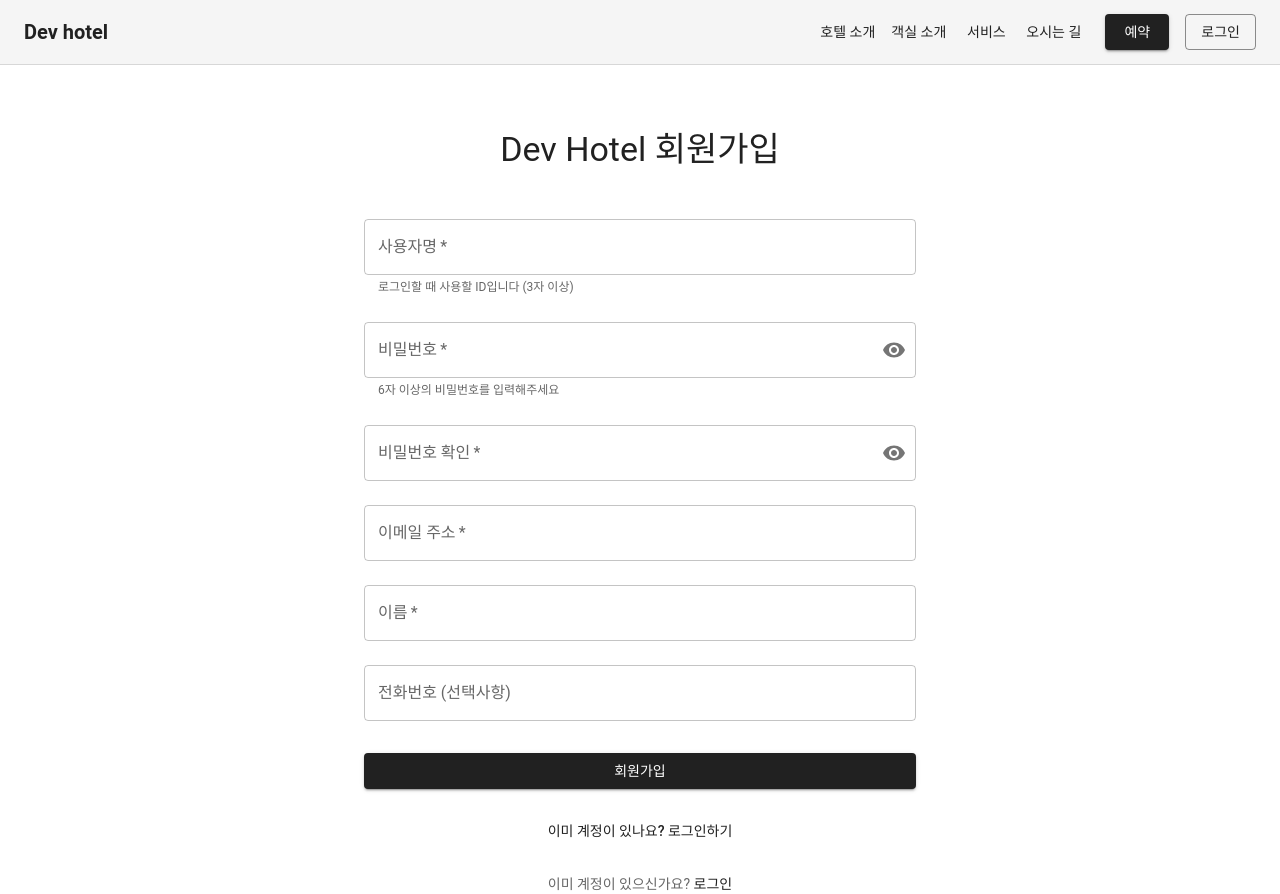
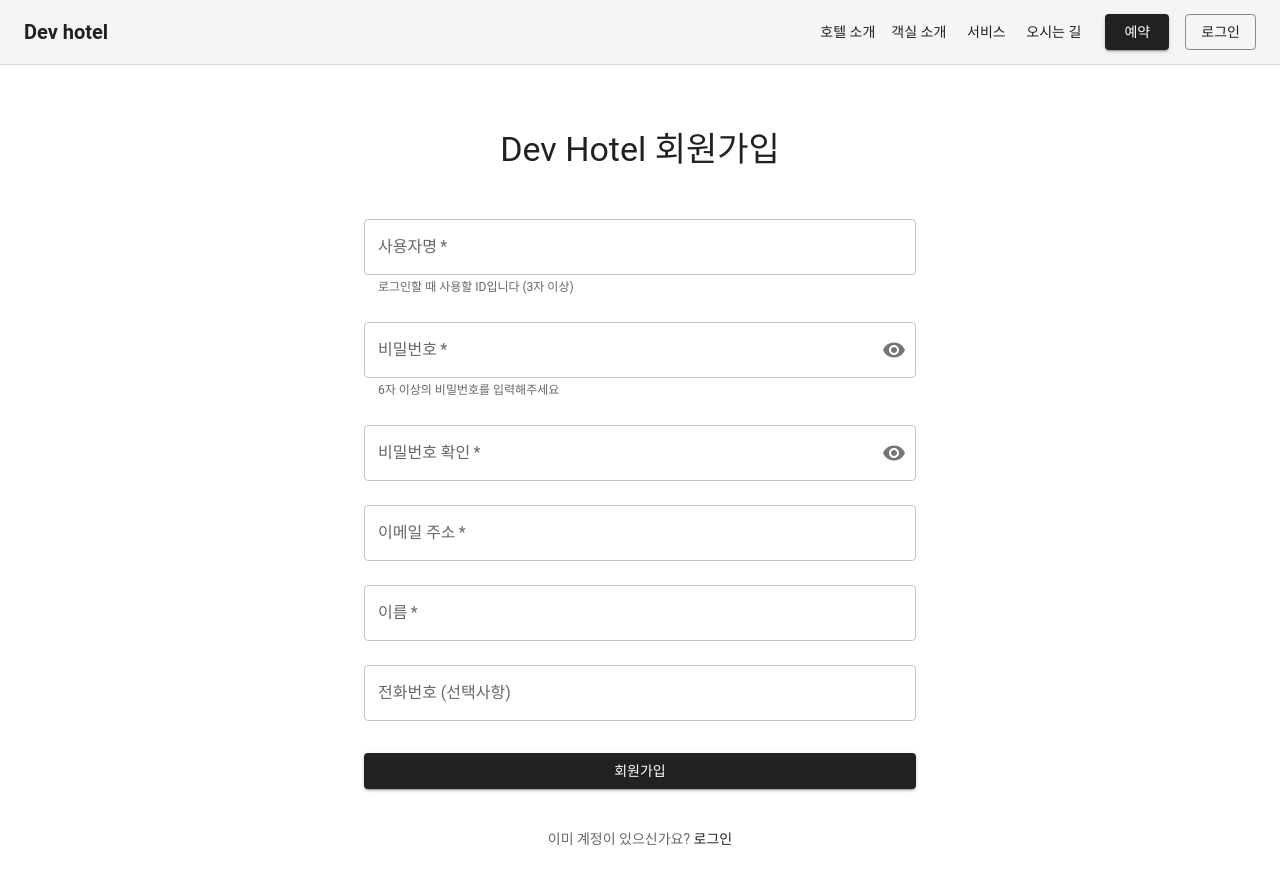
Before and after one commit to seoyundeok224/hotel-web-page-Team-project, a React (Vite) app in the folder devGuest/guest-front/: page /register in a window 1280 px wide. After the commit the page ends 849 px from the top, so only its background shows below. Built offline with nearby package versions, Linux system fonts and the light colour scheme.

Commit message:
ui수정

```diff
--- a/devGuest/guest-front/src/components/RegisterForm.jsx
+++ b/devGuest/guest-front/src/components/RegisterForm.jsx
@@ -346,16 +346,6 @@ const RegisterForm = ({ onSuccess, onSwitchToLogin }) => {
       >
         {loading ? '회원가입 중...' : '회원가입'}
       </Button>
-
-      {/* 로그인으로 돌아가기 */}
-      <Button
-        fullWidth
-        variant="text"
-        onClick={onSwitchToLogin}
-        sx={{ mt: 1 }}
-      >
-        이미 계정이 있나요? 로그인하기
-      </Button>
     </Box>
   );
 };
```
